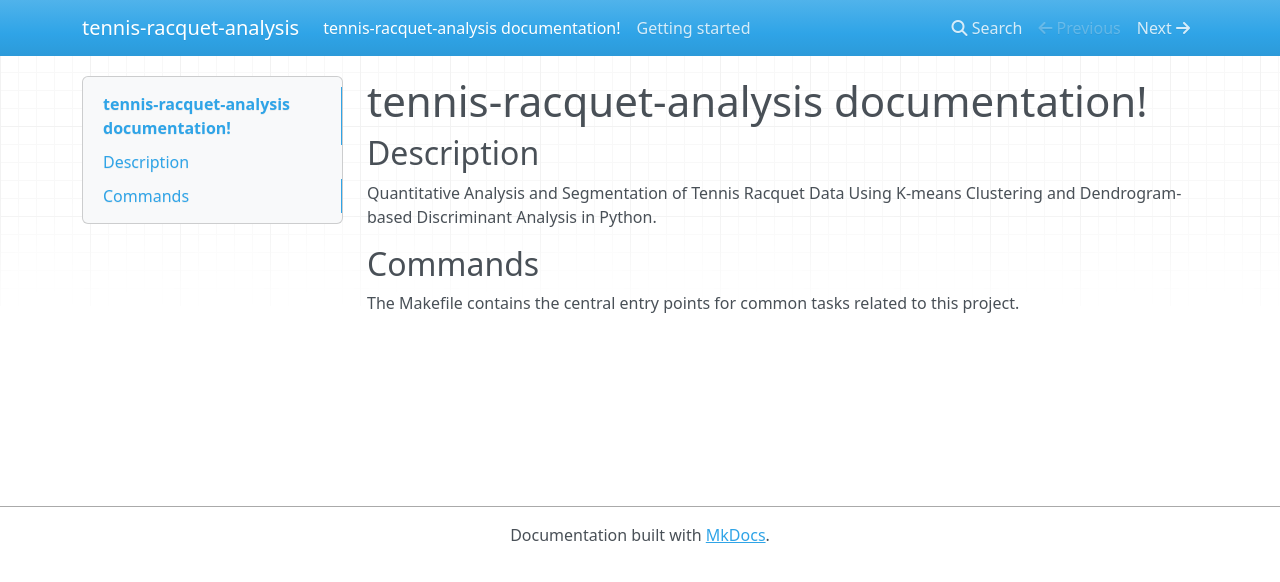
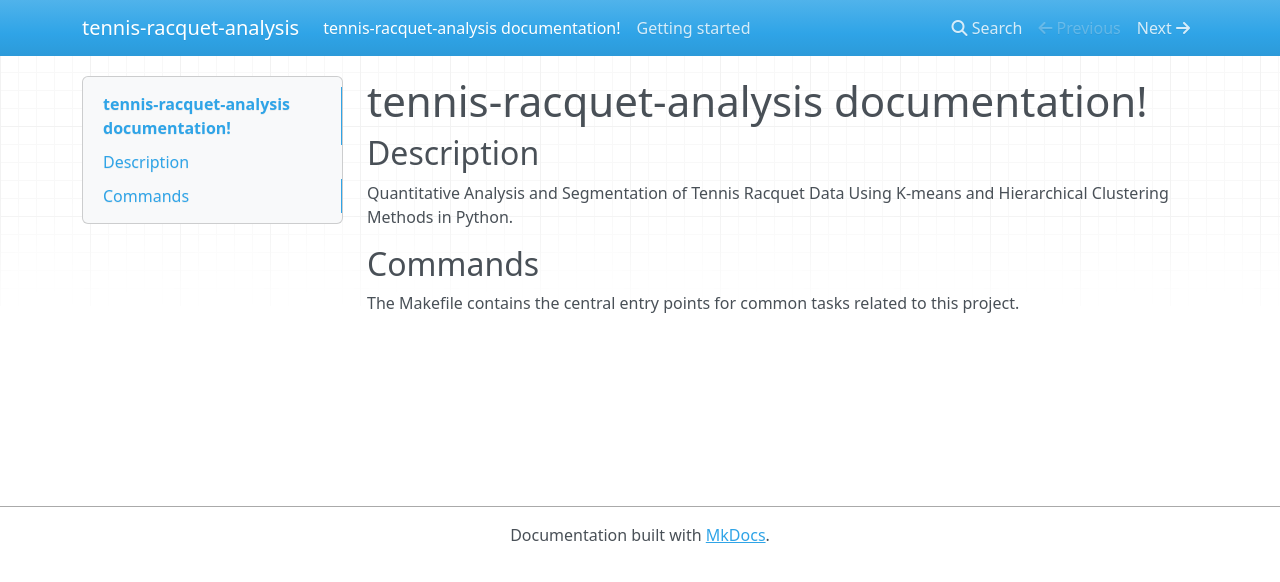
Before and after one commit to eagereconomist/kmeans, an MkDocs documentation site: the page built from docs/docs/index.md, in a window 1280 px wide. Shown: the top 582 px of the page. Built offline with MkDocs 1.6.1, drawn with Linux system fonts in a browser that asks for light colours; nearby versions of some CDN libraries.

```diff
--- a/docs/docs/index.md
+++ b/docs/docs/index.md
@@ -2,7 +2,7 @@
 
 ## Description
 
-Quantitative Analysis and Segmentation of Tennis Racquet Data Using K-means Clustering and Dendrogram-based Discriminant Analysis in Python.
+Quantitative Analysis and Segmentation of Tennis Racquet Data Using K-means and Hierarchical Clustering Methods in Python.
 
 ## Commands
 
--- a/pyproject.toml
+++ b/pyproject.toml
@@ -5,7 +5,7 @@
 [project]
 name = "tennis_racquet_analysis"
 version = "0.0.1"
-description = "Quantitative Analysis and Segmentation of Tennis Racquet Data Using K-means Clustering and Dendrogram-based Discriminant Analysis in Python."
+description = "Quantitative Analysis and Segmentation of Tennis Racquet Data Using K-means and Hierarchical Clustering Methods in Python.."
 authors = [
   { name = "eagereconomist" },
 ]
```
Also changed, not shown: README.md, 1 other file.
